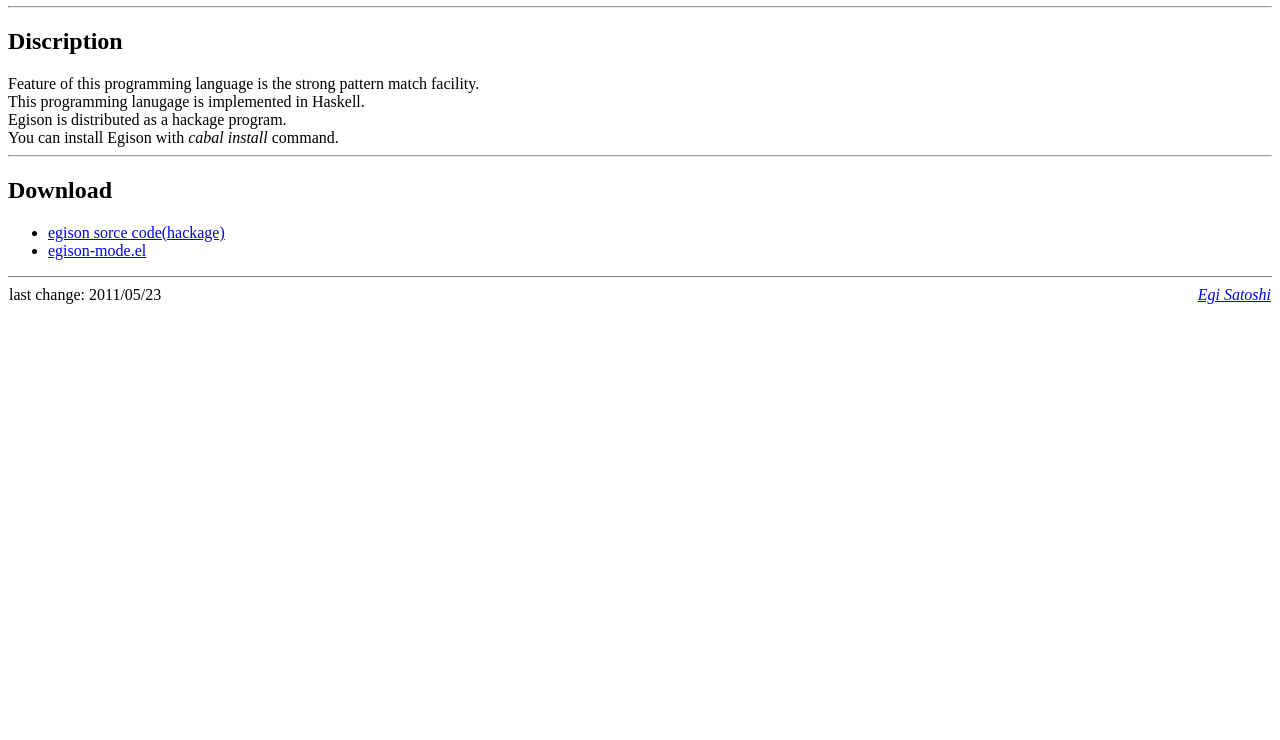
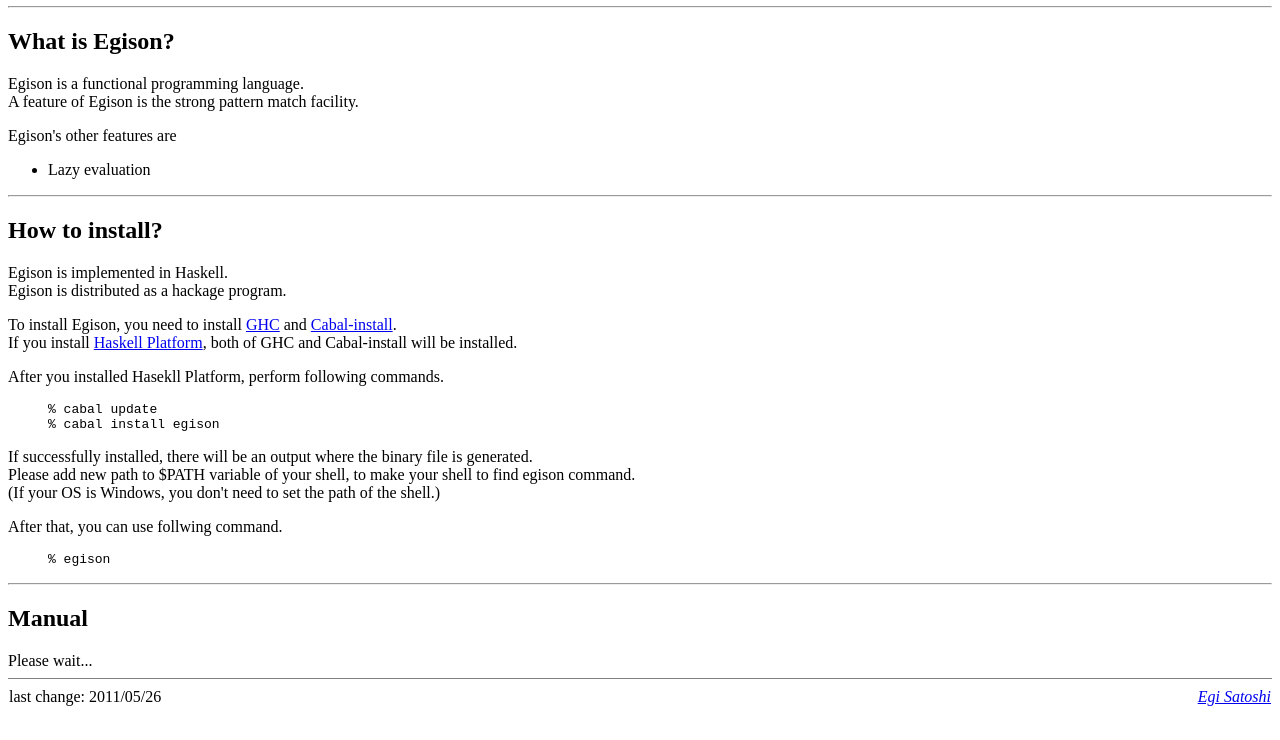
Before and after one commit to Mekajiki/public-html, a plain HTML site: page egison/index.html in a window 1280 px wide. Shown: the part 60-800 px from the top of the page. Drawn offline with Linux system fonts and the light colour scheme.

Commit message:
create egison/index*

```diff
--- a/egison/index.html
+++ b/egison/index.html
@@ -5,29 +5,68 @@
 </head>
 
 <body>
-<h1>Egison - Programming Language<span style="font-size:50%"></h1>
+<h1>Egison - Programming Language<span style="font-size:50%">&rarr; <a href="index-j.html">Japanese Version</a></span></h1>
 
 <hr/>
 
-<h2 id="discription">Discription</h2>
+<h2 id="discription">What is Egison?</h2>
 
-Feature of this programming language is the strong pattern match facility.<br/>
-This programming lanugage is implemented in Haskell.<br/>
-Egison is distributed as a hackage program.<br/>
-You can install Egison with <i>cabal install</i> command.
+<p>
+  Egison is a functional programming language.<br/>
+  A feature of Egison is the strong pattern match facility.<br/>
+</p>
+
+<p>
+  Egison's other features are
+<ul>
+  <li>Lazy evaluation</li>
+</ul>
+</p>
 
 <hr/>
 
-<h2 id="download">Download</h2>
+<h2 id="how-to-install">How to install?</h2>
 
-<ul>
-  <li>
-    <a href="http://hackage.haskell.org/package/egison">egison sorce code(hackage)</a>
-  </li>
-  <li>
-    <a href="elisp/egison-mode.el">egison-mode.el</a>
-  </li>
-</ul>
+<p>
+  Egison is implemented in Haskell.<br/>
+  Egison is distributed as a hackage program.<br/>
+</p>
+
+<p>
+  To install Egison, you need to install <a href="http://www.haskell.org/ghc/">GHC</a> and
+  <a href="http://haskell.org/haskellwiki/Cabal-Install">Cabal-install</a>.<br/>
+
+  If you install <a href="http://hackage.haskell.org/platform/">Haskell Platform</a>,
+  both of GHC and Cabal-install will be installed.<br/>
+</p>
+
+<p>
+  After you installed Hasekll Platform, perform following commands.
+
+  <dl>
+    <dd><code>% cabal update</code></dd>
+    <dd><code>% cabal install egison</code></dd>
+  </dl>
+
+  If successfully installed, there will be an output where the binary file is generated.<br/>
+  Please add new path to $PATH variable of your shell, to make your shell to find egison command.<br/>
+  (If your OS is Windows, you don't need to set the path of the shell.)
+</p>
+
+<p>
+  After that, you can use follwing command.
+
+  <dl>
+    <dd><code>% egison</code></dd>
+  </dl>
+
+</p>
+
+<hr/>
+
+<h2 id="manual">Manual</h2>
+
+Please wait...
 
 </body>
 
@@ -35,7 +74,7 @@ You can install Egison with <i>cabal install</i> command.
   <hr size=1 noshade>
   <table width=100% border=0 cellspacing=0>
     <tr>
-      <td>last change: 2011/05/23</td>
+      <td>last change: 2011/05/26</td>
       <td align=right>
         <i>
           <a href="http://hagi.is.s.u-tokyo.ac.jp/~egi/">Egi Satoshi</a>
```
Also changed, not shown: egison/index-j.html (added, +87 -0 lines).
